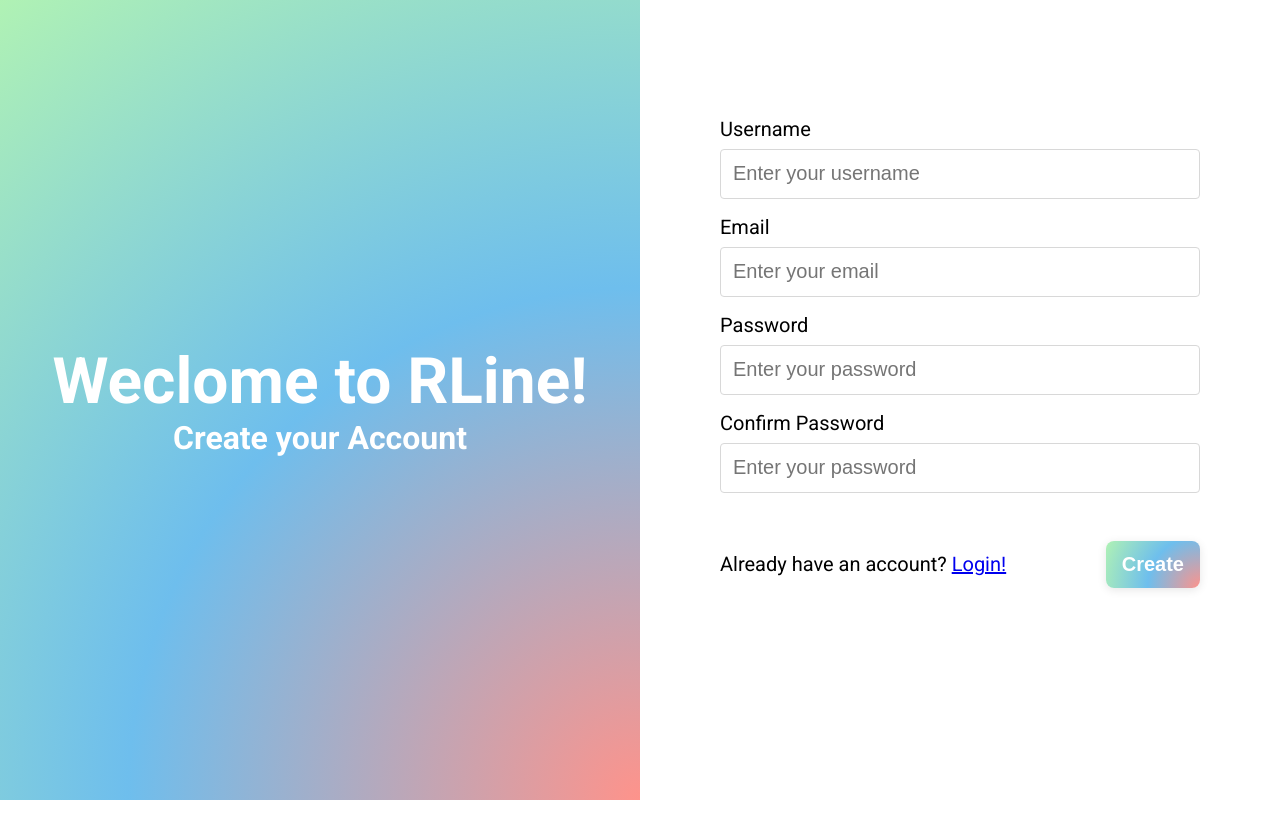
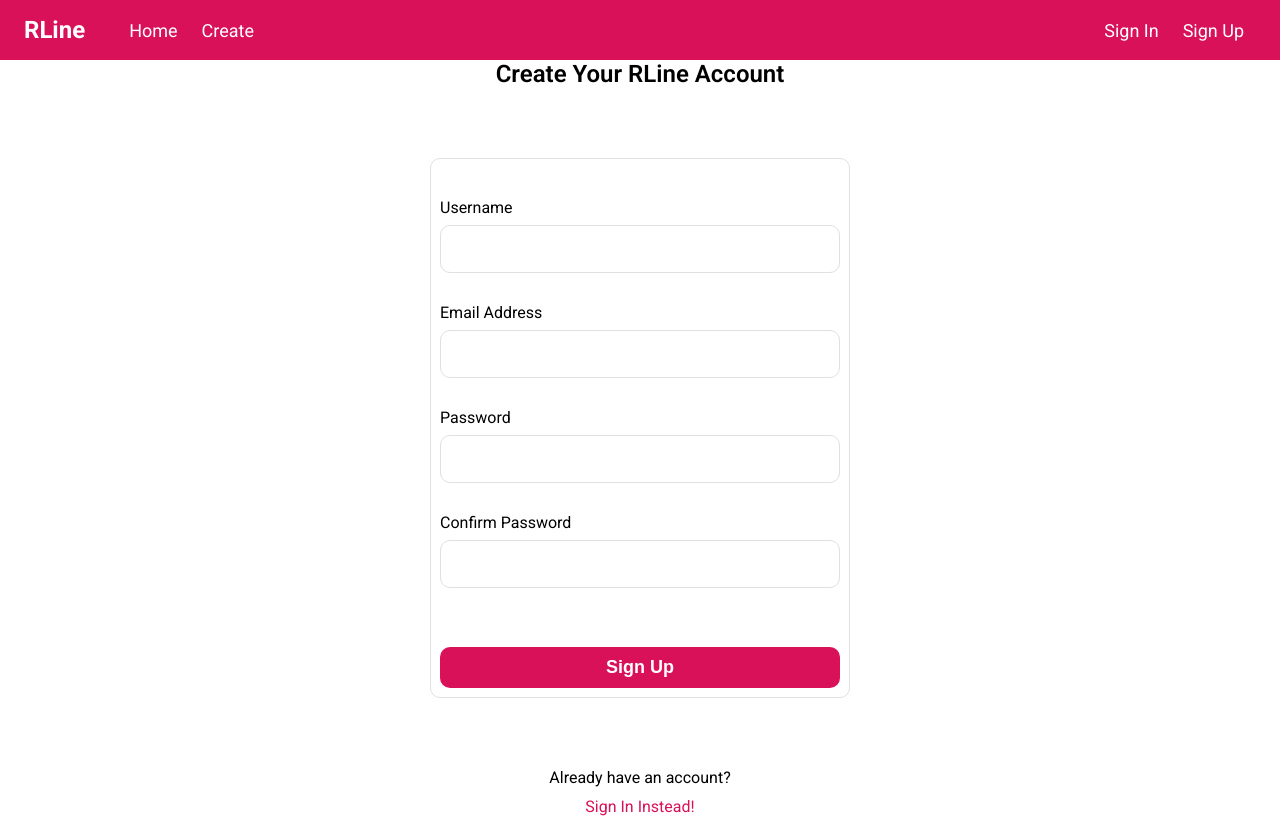
Before and after one commit to ryanneekidev/rline-frontend, a React (Vite) app: page /register in a window 1280 px wide. Built offline with nearby package versions, Linux system fonts and the light colour scheme.

Commit message:
regsiter page redesign

```diff
--- a/src/pages/Login/Login.jsx
+++ b/src/pages/Login/Login.jsx
@@ -30,7 +30,7 @@ function Login () {
             <div className='login-container'>
                 <Navbar />
                 <div className='login-container-main-area'>
-                    <p className="header">Sign In to RLine</p>
+                    <p className="login-header">Sign In to RLine</p>
                     <div className='login-card'>
                         <div className="login-card-creds-section">
                             <label htmlFor="login-card-username-field" className='login-card-username-label'>Username</label>
@@ -40,7 +40,7 @@ function Login () {
                         </div>
                         <button className='login-card-submit-button' onClick={handleSubmit}>Sign In</button>
                     </div>
-                    <div className="bottom-container">
+                    <div className="login-bottom-container">
                         <p>Don't have an account?</p>
                         <Link to="/register" className="register-redirect">Create one!</Link>
                     </div>
--- a/src/pages/Register/Register.jsx
+++ b/src/pages/Register/Register.jsx
@@ -1,5 +1,6 @@
 import { useState } from 'react';
 import { useAuth } from "../../utilities/AuthProvider";
+import Navbar from '../../components/Navbar/Navbar';
 import { Link } from 'react-router-dom';
 
 function Register () {
@@ -52,36 +53,29 @@ function Register () {
     return (
         <>
             <div className='register-container'>
-                <div className="brand-container">
-                    <p className="branding">Weclome to RLine!</p>
-                    <p className="branding-subtitle">Create your Account</p>
-                </div>
-                <div className="register-card-container">
-                    <div className="register-card">
-                        <form onSubmit={handleSubmit}>
-                            <div className="register-card-credentials-container">
-                                <label name="register-card-credentials-username-field" htmlFor="register-card-credentials-username-field" className="register-card-credentials-username-field-label">Username</label>
-                                <input minLength="8" maxLength="16" onChange={handleUsernameChange} name="register-card-credentials-username-field" id="register-card-credentials-username-field" placeholder="Enter your username" type="text"></input>
-                                <label name="register-card-credentials-username-field" htmlFor="register-card-credentials-username-field" className="register-card-credentials-username-field-label">Email</label>
-                                <input onChange={handleEmailChange} name="register-card-credentials-username-field" id="register-card-credentials-username-field" placeholder="Enter your email" type="email"></input>
-                                <label name="register-card-credentials-password-field" htmlFor="register-card-credentials-password-field" className="register-card-credentials-password-field-label">Password</label>
-                                <input onChange={handlePasswordChange} name="register-card-credentials-password-field" id="register-card-credentials-password-field" placeholder="Enter your password" type="password"></input>
-                                <label name="register-card-credentials-confirm-password-field" htmlFor="register-card-credentials-password-field" className="register-card-credentials-confirm-password-field-label">Confirm Password</label>
-                                <input onChange={handleConfirmedPasswordChange} name="register-card-credentials-confirm-password-field" id="register-card-credentials-password-field" placeholder="Enter your password" type="password"></input>
-                            </div>
-                            <div className="register-card-button-container">
-                                <p className="login-account-redirect">Already have an account? <Link to="/login">Login!</Link></p>
-                                <button className="register-card-button" type="submit">Create</button>
-                            </div>
-                        </form>
+                <Navbar />
+                <div className='register-container-main-area'>
+                    <p className="register-header">Create Your RLine Account</p>
+                    <div className='register-card'>
+                        <div className="register-card-creds-section">
+                            <label htmlFor="register-card-username-field" className='register-card-username-label'>Username</label>
+                            <input type='text' id="register-card-username-field" onChange={handleUsernameChange}></input>
+
+                            <label htmlFor="register-card-email-field" className='register-card-email-label'>Email Address</label>
+                            <input type='email' id="register-card-email-field" onChange={handleEmailChange}></input>
+
+                            <label htmlFor="register-card-password-field" className='register-card-password-label'>Password</label>
+                            <input type='password' id="register-card-password-field" onChange={handlePasswordChange}></input>
+
+                            <label htmlFor="register-card-confirm-password-label" className='register-card-confirm-password-label'>Confirm Password</label>
+                            <input type='password' id="register-card-confirm-password-field" onChange={handleConfirmedPasswordChange}></input>
+                        </div>
+                        <button className='register-card-submit-button' onClick={handleSubmit}>Sign Up</button>
                     </div>
-                    {auth.registerError !== "" ?
-                        (
-                            <div className="register-card-error-card">{auth.registerError}</div>
-                        ) : (
-                            <></>
-                        )
-                    }
+                    <div className="register-bottom-container">
+                        <p>Already have an account?</p>
+                        <Link to="/login" className="login-redirect">Sign In Instead!</Link>
+                    </div>
                 </div>
             </div>
         </>
--- a/src/scss/pages/_login.scss
+++ b/src/scss/pages/_login.scss
@@ -87,14 +87,14 @@
     border: 1px solid #BDBDBD;
 }
 
-.header{
+.login-header{
     font-size: 1.5rem;
     font-weight: 600;
 
     margin-bottom: 70px;
 }
 
-.bottom-container{
+.login-bottom-container{
     display: flex;
     flex-direction: column;
     justify-content: center;
--- a/src/scss/pages/_register.scss
+++ b/src/scss/pages/_register.scss
@@ -1,196 +1,119 @@
 .register-container{
     display: grid;
-
-    grid-template-columns: 1fr 1fr;
-    grid-template-rows: 1fr;
+    grid-template-columns: 1fr;
+    grid-template-rows: 60px 1fr;
 
     width: 100vw;
     height: 100vh;
-
-    background-image: radial-gradient(circle at bottom right, #FE938C, #B0F2B4);
 }
 
-.brand-container{
+.register-container-main-area{
+    grid-row-start: 2;
+    grid-row-end: 3;
+
     display: flex;
     flex-direction: column;
 
-    background-image: radial-gradient(circle at bottom right, #fe938b, #6ebeed, #b0f2b4);
-
-    grid-column-start: 1;
-    grid-column-end: 2;
-
-    display: flex;
     justify-content: center;
     align-items: center;
 }
 
-.branding{
-    color: #FFFFFF;
-    font-size: 4rem;
-    font-weight: bold;
-    user-select: none;
+.register-card{
+    display: flex;
+    flex-direction: column;
+
+    justify-content: space-between;
+
+    width: 400px;
+    height: 520px;
+
+    border: 1px solid #E0E0E0;
+    border-radius: 10px;
+
+    padding: 9px;
 }
 
-.branding-subtitle{
-    color: #FFFFFF;
-    font-size: 2rem;
-    font-weight: bold;
-    user-select: none;
+.register-card-creds-section{
+    display: flex;
+    flex-direction: column;
 }
 
-.register-card-container{
-    grid-column-start: 2;
-    grid-column-end: 3;
+.register-card-submit-button{
+    justify-self: flex-end;
+    border: none;
 
-    display: flex;
-    justify-content: center;
-    align-items: center;
+    background-color: #D81159;
 
-    background-color: #FFFFFF;
+    font-size: 1.125rem;
+    font-weight: 600;
+
+    color: #FFFFFF;
+    padding: 10px;
+
+    border-radius: 10px;
+
+    transition: background-color 25ms ease-in;
 }
 
-.register-card{
-    display: grid;
-    grid-template-columns: 1fr;
-    grid-template-rows: 1fr 6rem;
-
-    flex-direction: column;
-    justify-content: space-between;
-
-    justify-self: flex-start;
-
-    width: 80%;
-    height: fit-content;
-
-    box-sizing: border-box;
-
-    border-radius: 0.5rem;
+.register-card-submit-button:hover{
+    cursor: pointer;
+    background-color: #C20F50;
 }
 
-.register-card-title-container{
+#register-card-username-field, #register-card-password-field, #register-card-email-field, #register-card-confirm-password-field{
+    height: 44px;
+    border: 1px solid #E0E0E0;
+
+    border-radius: 10px;
+
+    padding-left: 1rem;
+}
+
+.register-card-username-label{
+    margin-top: 30px;
+}
+
+.register-card-username-label, .register-card-password-label, .register-card-email-label, .register-card-confirm-password-label{
+    margin-bottom: 8px;
+}
+
+#register-card-password-field, #register-card-username-field, #register-card-email-field{
+    margin-bottom: 30px;
+}
+
+#register-card-username-field:focus, #register-card-password-field:focus, #register-card-email-field:focus, #register-card-confirm-password-field:focus{
+    outline: none;
+    background-color: #EBEBEB;
+    border: 1px solid #BDBDBD;
+}
+
+.register-header{
+    font-size: 1.5rem;
+    font-weight: 600;
+
+    margin-bottom: 70px;
+}
+
+.register-bottom-container{
     display: flex;
     flex-direction: column;
     justify-content: center;
     align-items: center;
-    grid-row-start: 1;
-    grid-row-end: 2;
+
+    margin-top: 70px;
 }
 
-.register-card-title{
-    font-size: 1.5rem;
-    font-weight: bold;
+.login-redirect{
+    color: #D81159;
+    text-decoration: none;
+    margin-top: 10px;
 }
 
-.register-card-credentials-container{
-    display: flex;
-    flex-direction: column;
-
-    padding: 1rem;
-
-    grid-row-start: 1;
-    grid-row-end: 2;
+.login-redirect:hover{
+    color: #C20F50;
+    text-decoration: underline;
 }
 
-.register-card-credentials-username-field-label, .register-card-credentials-password-field-label, .register-card-credentials-confirm-password-field-label, .login-account-redirect{
-    font-size: 1.25rem;
+.login-redirect:active{
+    color: #DC296A;
 }
-
-#register-card-credentials-username-field, #register-card-credentials-password-field, #register-card-credentials-confirm-password-field{
-    margin-bottom: 1rem;
-}
-
-#register-card-credentials-username-field, #register-card-credentials-password-field, #register-card-credentials-confirm-password-field{
-    height: 2rem;
-    margin-top: 0.5rem;
-    border-radius: 0.25rem;
-    border: 1px solid #d8d8d8;
-    outline: none;
-    padding-left: 0.75rem;
-    padding-top: 0.5rem;
-    padding-bottom: 0.5rem;
-    font-size: 1.25rem;
-}
-
-#register-card-credentials-username-field:invalid, #register-card-credentials-password-field:invalid{
-    border: 1px solid #F21B3F;
-}
-
-#register-card-credentials-username-field:focus, #register-card-credentials-password-field:focus{
-    border-image: linear-gradient(to right, #fe938b, #6ebeed, #B0F2B4) 1;
-}
-
-#register-card-credentials-username-field:focus:invalid, #register-card-credentials-password-field:focus:invalid {
-    border: 1px solid #F21B3F;
-}
-
-/*
-.register-card-error-card-container{
-    display: none;
-    justify-content: center;
-    align-items: center;
-
-    padding: 1rem;
-
-    grid-row-start: 2;
-    grid-row-end: 3;
-}
-*/
-
-.register-card-error-card{
-    background-color: #F21B3F;
-    color: white;
-    border-radius: 0.5rem;
-
-    position: fixed;
-
-    top: 1rem;
-
-    padding: 1rem;
-
-    display: flex;
-    justify-content: center;
-    align-items: center;
-}
-
-.register-card-button-container{
-    display: flex;
-    justify-content: space-between;
-    align-items: center;
-
-    padding: 1rem;
-
-    grid-row-start: 2;
-    grid-row-end: 3;
-}
-
-@property --gradient-color {
-    syntax: '<color>';
-    inherits: false;
-    initial-value: hsl(4, 98%, 77%);
-}
-
-.register-card-button{
-    padding-left: 1rem;
-    padding-right: 1rem;
-    padding-top: 0.75rem;
-    padding-bottom: 0.75rem;
-    color: #FFFFFF;
-    font-weight: bold;
-    background: radial-gradient(circle at bottom right, hsl(4, 98%, 77%), hsl(202, 78%, 68%), #B0F2B4);
-    border: none;
-    border-radius: 0.5rem;
-    font-size: 1.25rem;
-    transition: padding-left 0.1s ease, padding-right 0.1s ease, box-shadow 0.1s ease;
-    box-shadow: 0px 2px 10px rgba(0, 0, 0, 0.10);
-}
-
-.register-card-button:hover{
-    padding-left: 1.25rem;
-    padding-right: 1.25rem;
-    box-shadow: 0px 2px 10px rgba(254, 147, 139, 0.5);
-    cursor: pointer;
-}
-
-.register-card-button:active{
-    background-color: #1e880d;
-}
```
